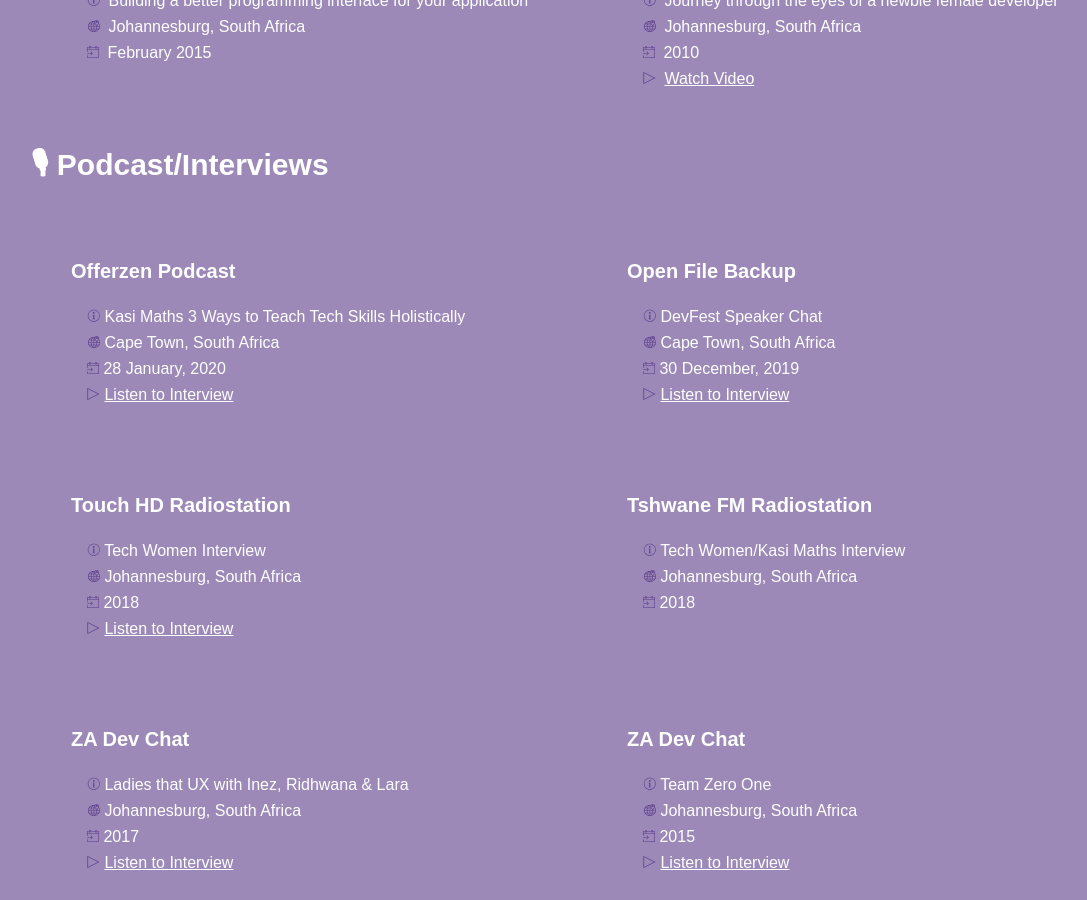
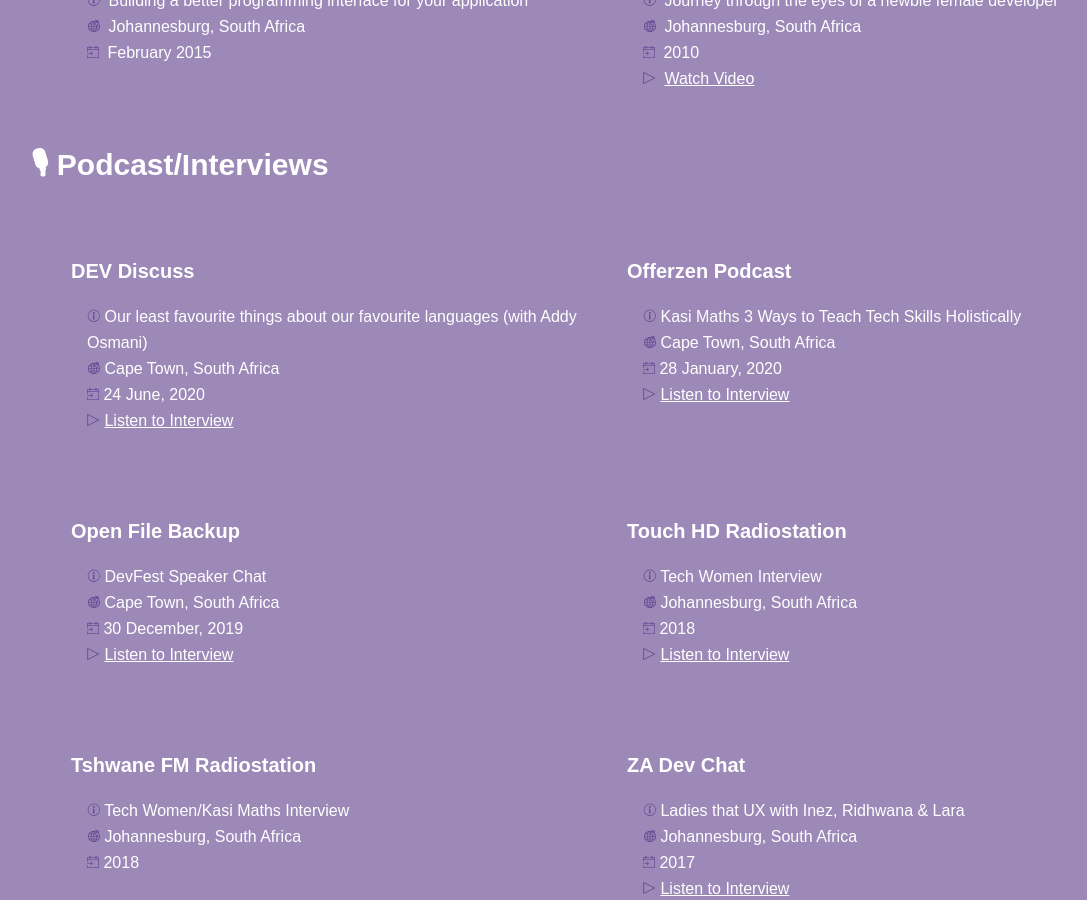
Before and after one commit to Ridhwana/Ridhwana.github.io, a Jekyll site: the page built from speaking.md, in a window 1280 px wide and 900 px high, scrolled down 1998 px. Shown: the whole window, without its empty margins (33-1120 px from the left). Built offline with Jekyll 4.4.1, drawn with Linux system fonts in a browser that asks for light colours; part of the change alters nothing that is shown.

Commit message:
feat: update podcast

```diff
--- a/_data/events.yml
+++ b/_data/events.yml
@@ -5,7 +5,6 @@
   link: https://www.youtube.com/watch?v=shaKvQS7gas
   location: Johannesburg, South Africa
   description: <p>All talk of the 4th industrial revolution calls for digital transformation. However, if that transformation is led by a non-diverse group, we face a dystopian future. To sow the seeds of diversity within the field of machine learning, we're here to present a one day Introduction to Machine Learning workshop for Womxn, by Womxn. </p>
-
 
 - name: Women In Tech ZA
   role: Organizer
@@ -39,7 +38,6 @@
   location: Johannesburg, South Africa
   description: <p>RailsBridge Workshops are free courses targeted at groups of people that are under-represented in tech. The courses cover an introduction to programming concepts, the available tools, Rails, Ruby, HTML, CSS, & JavaScript.</p>
 
-
 - name: Rails Girls
   date: 2014
   role: Mentor
@@ -48,7 +46,6 @@
   location: Johannesburg, South Africa
   description: <p>Rails Girls is a free workshop that is aimed at teaching girls to code. During the free two-day workshop we explore the magical world of Ruby on Rails, & built an application together. We covered designing, prototyping & coding.</p>
 
-
 - name: Black Girls Code
   date: 2017 & 2014
   role: Mentor
--- a/_data/podcasts.yml
+++ b/_data/podcasts.yml
@@ -1,3 +1,13 @@
+- title: Our least favourite things about our favourite languages (with Addy Osmani)
+  conference: DEV Discuss
+  date: 24 June, 2020
+  media: https://dev.to/devdiscuss/s1-e8-our-least-favorite-things-about-our-favorite-languages
+  slides: null
+  tags: DEV
+  location: Cape Town, South Africa
+  abstract: <p>In this episode, we get into what are our pet peeves and grievances about the coding language we love the most. Guests Addy Osmani, engineering manager at Google, and Ridhwana Khan, senior engineer at DEV, both chose JavaScript, and they dig into why the language could be more opinionated, whether there should be a standardized library, and more. We also hear from our audience about what they dislike most about their beloved coding languages.</p>
+
+
 - title: Kasi Maths 3 Ways to Teach Tech Skills Holistically
   conference: Offerzen Podcast
   date: 28 January, 2020
--- a/portfolio.md
+++ b/portfolio.md
@@ -1,7 +1,5 @@
-<!-- ---
+---
 layout: portfolio
 title: Portfolio
 permalink: /portfolio/
 ---
-
-About text goes here -->
```
